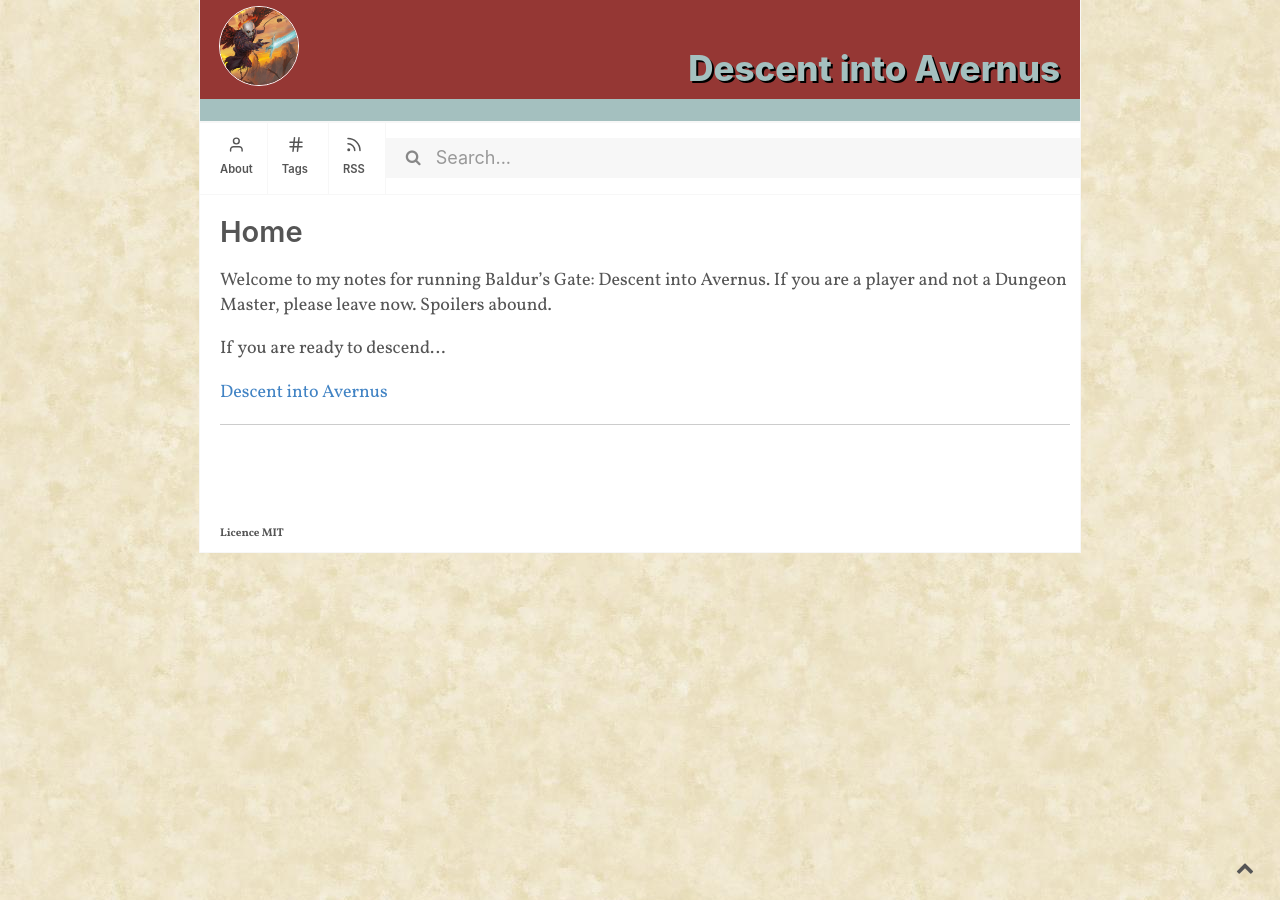
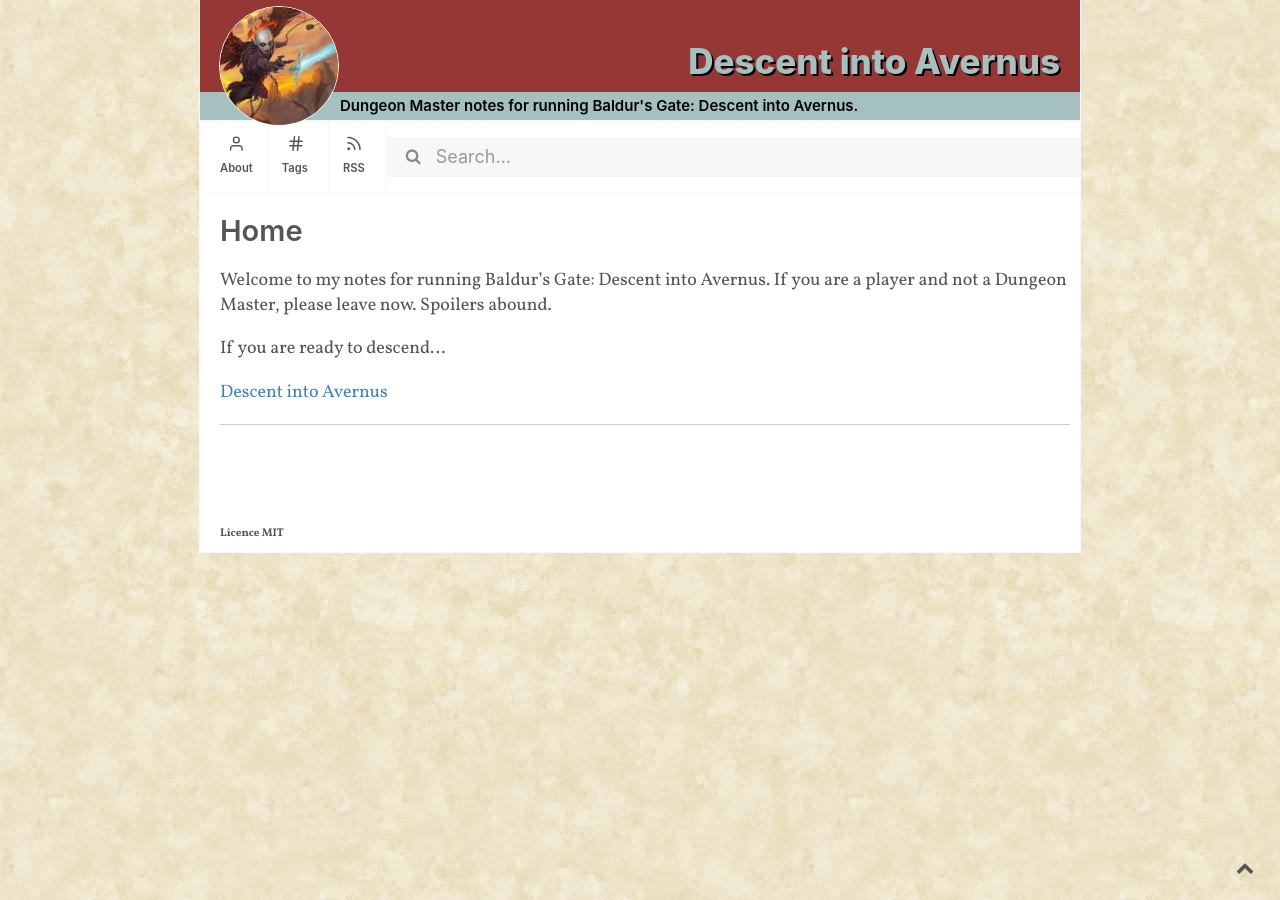
Before and after one commit to timsaucer/avernus, a Jekyll site: the page built from index.md, in a window 1280 px wide. Built offline with Jekyll 4.4.1, drawn with Linux system fonts in a browser that asks for light colours; some web fonts are replaced.

Commit message:
Cleaning up header some more

```diff
--- a/_config.yml
+++ b/_config.yml
@@ -21,7 +21,7 @@
 title: Descent into Avernus
 email: your-email@example.com
 description: >- # this means to ignore newlines until "baseurl:"
-  These are my Dungeon Master notes for running Descent into Avernus.
+  Dungeon Master notes for running Baldur's Gate: Descent into Avernus.
 baseurl: "/avernus" # the subpath of your site, e.g. /blog
 url: "" # the base hostname & protocol for your site, e.g. http://example.com
 twitter_username: timsaucer
--- a/_includes/header.html
+++ b/_includes/header.html
@@ -2,22 +2,18 @@
 <header>
     <div class="dashboard disable-select">
         <div class="site-heading profile-board-col">
+            <div class="avatar disable-select" title="click me to know more">
+                <a class="avatar-link" href="{{ site.baseurl }}/">
+                    <img src="{{ site.baseurl }}/assets/img/profile.png" class="avatar-img" alt="avatar"/>
+                </a>
+            </div>
            <h4>{{site.title}}</h4>
         </div>
         <div class="userboard profile-board-col">
-            <div class="username">
-                <p class="title-sans"><a href="/" style="text-decoration: none;">{{site.name}}</a></p>
+            <div class="userdesc">
+                <p class="title-sans">{{ site.description }}</p>
             </div>
-            <div class="userdesc">
-                <p class="title-sans">{{site.user_description}}</p>
-            </div>
-
         </div>
-    </div>
-    <div class="avatar disable-select" title="click me to know more">
-        <a class="avatar-link" href="/">
-            <img src="{{ site.baseurl }}/assets/img/profile.png" class="avatar-img" alt="avatar"/>
-        </a>
     </div>
     <div class="main-site-subheader menu disable-select">
         <div class="home">
--- a/assets/css/style.css
+++ b/assets/css/style.css
@@ -280,6 +280,7 @@ hr {
     font-stretch: normal;
     float: right;
     font-size: 35px;
+    margin-top: 40px;
     margin-bottom: 10px;
     margin-right: 20px;
     font-weight: 800;
@@ -313,8 +314,8 @@ hr {
     color: #fff;
     border-radius: 50%;
     box-sizing: border-box;
-    height: 80px;
-    width: 80px;
+    height: 120px;
+    width: 120px;
 }
 
 
@@ -346,6 +347,8 @@ hr {
 .userdesc {
     padding-left: 20px;
     margin-top: -13px;
+    margin-bottom: -10px;
+    margin-left: 120px;
 }
 
 .userdesc p {
```
